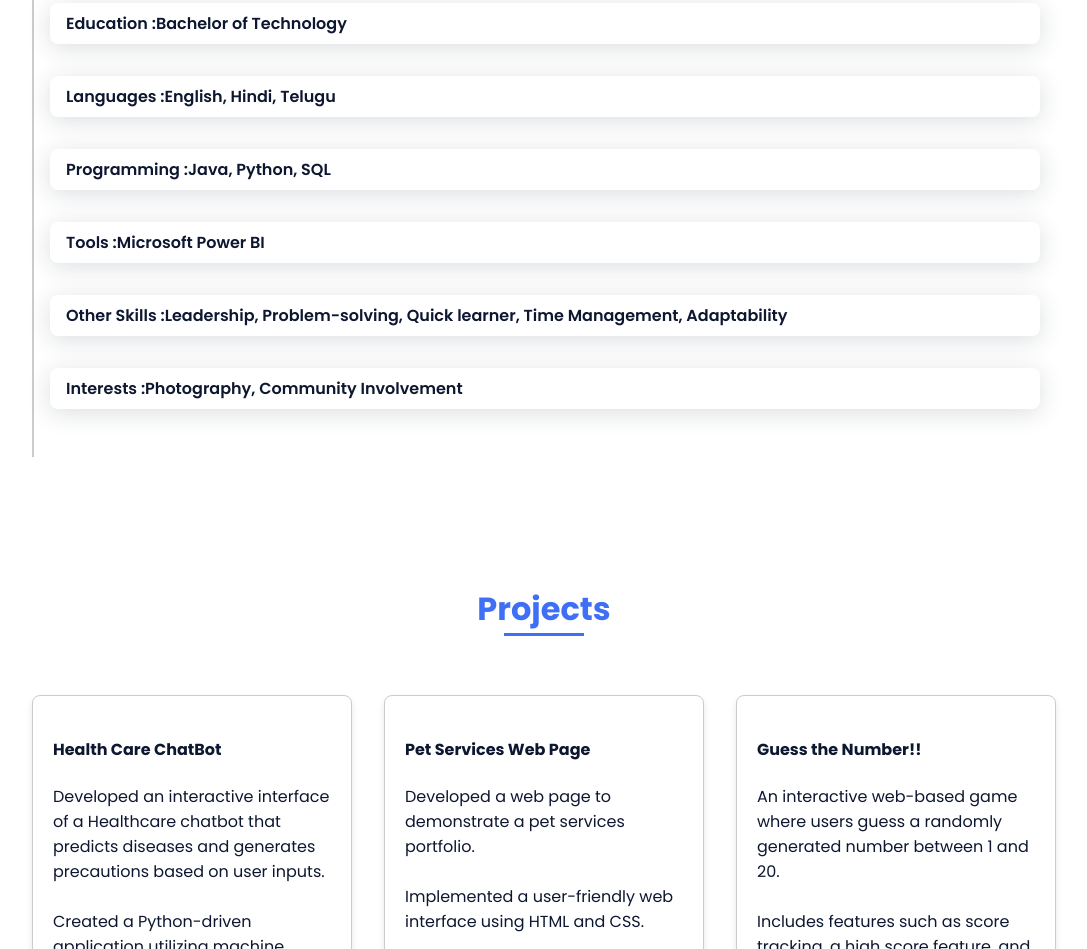
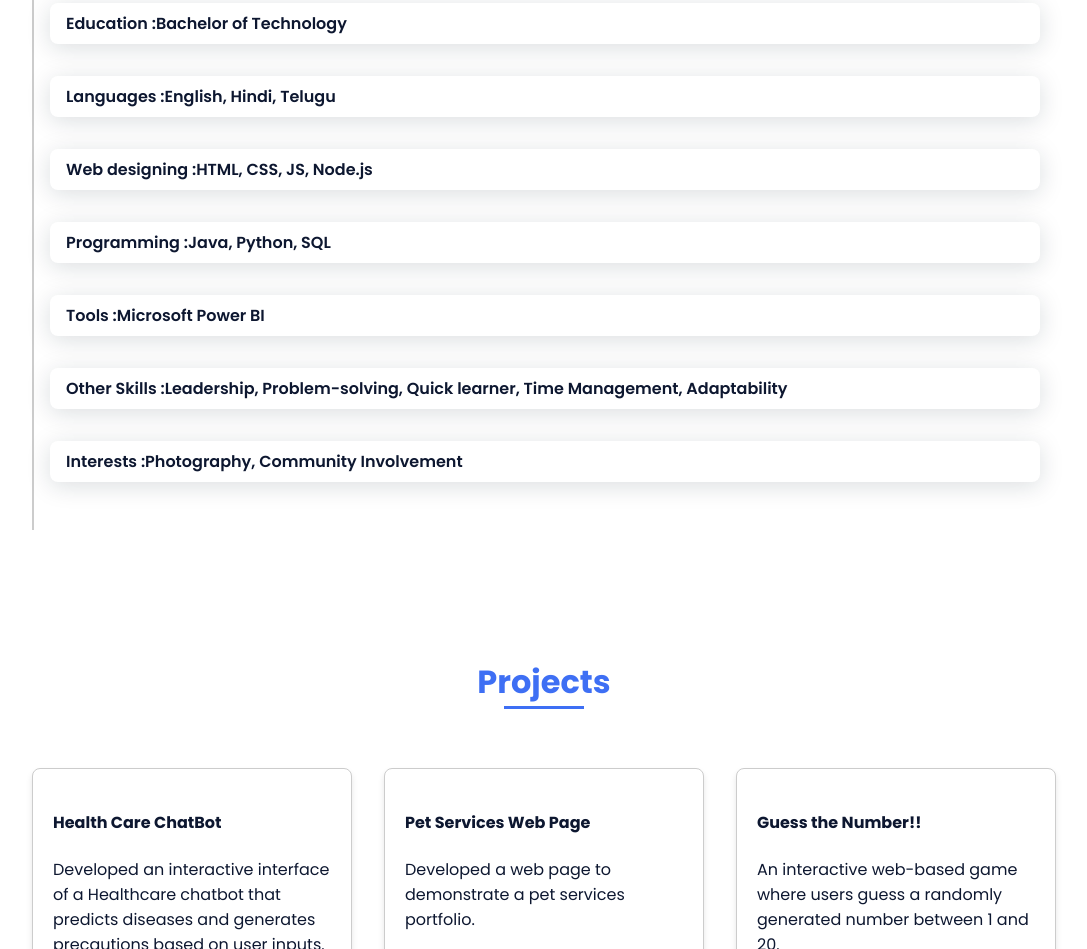
Before and after one commit to ShynithaBandari/Personal-portfolio, a plain HTML site: page index.html in a window 1280 px wide. Shown: the part 1940-2889 px from the top of the page, without its empty margins (96-1183 px from the left). Drawn offline with nearby package versions, Linux system fonts and the light colour scheme.

Commit message:
Update index.html

```diff
--- a/index.html
+++ b/index.html
@@ -189,6 +189,12 @@
                 <div class="skills__names">
                     <span class="skills__name">Languages :</span>
                     <span class="skills__value"> English, Hindi, Telugu</span>
+                </div>
+            </div>
+            <div class="skills__data">
+                <div class="skills__names">
+                    <span class="skills__name">Web designing :</span>
+                    <span class="skills__value">HTML, CSS, JS, Node.js</span>
                 </div>
             </div>
             <div class="skills__data">
```
